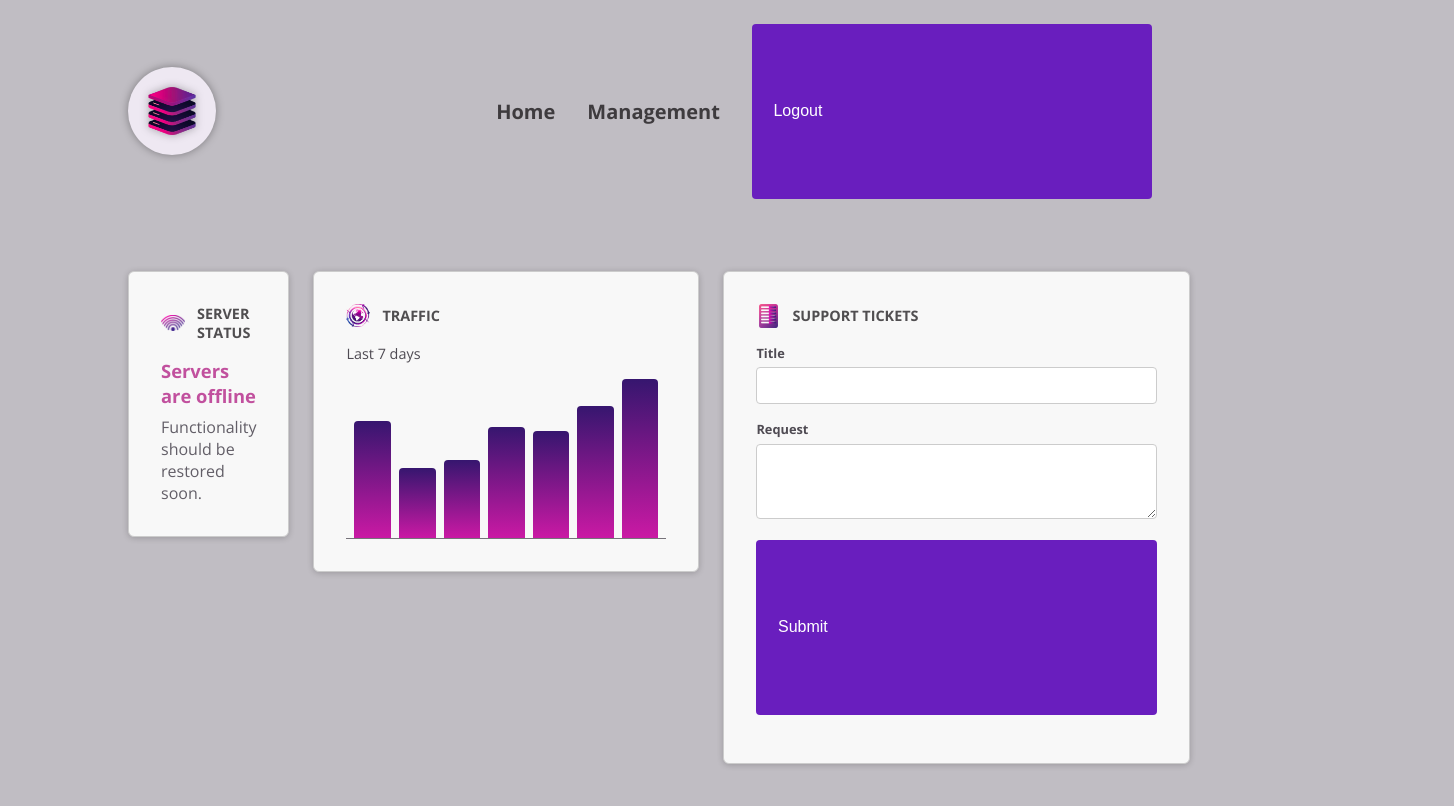
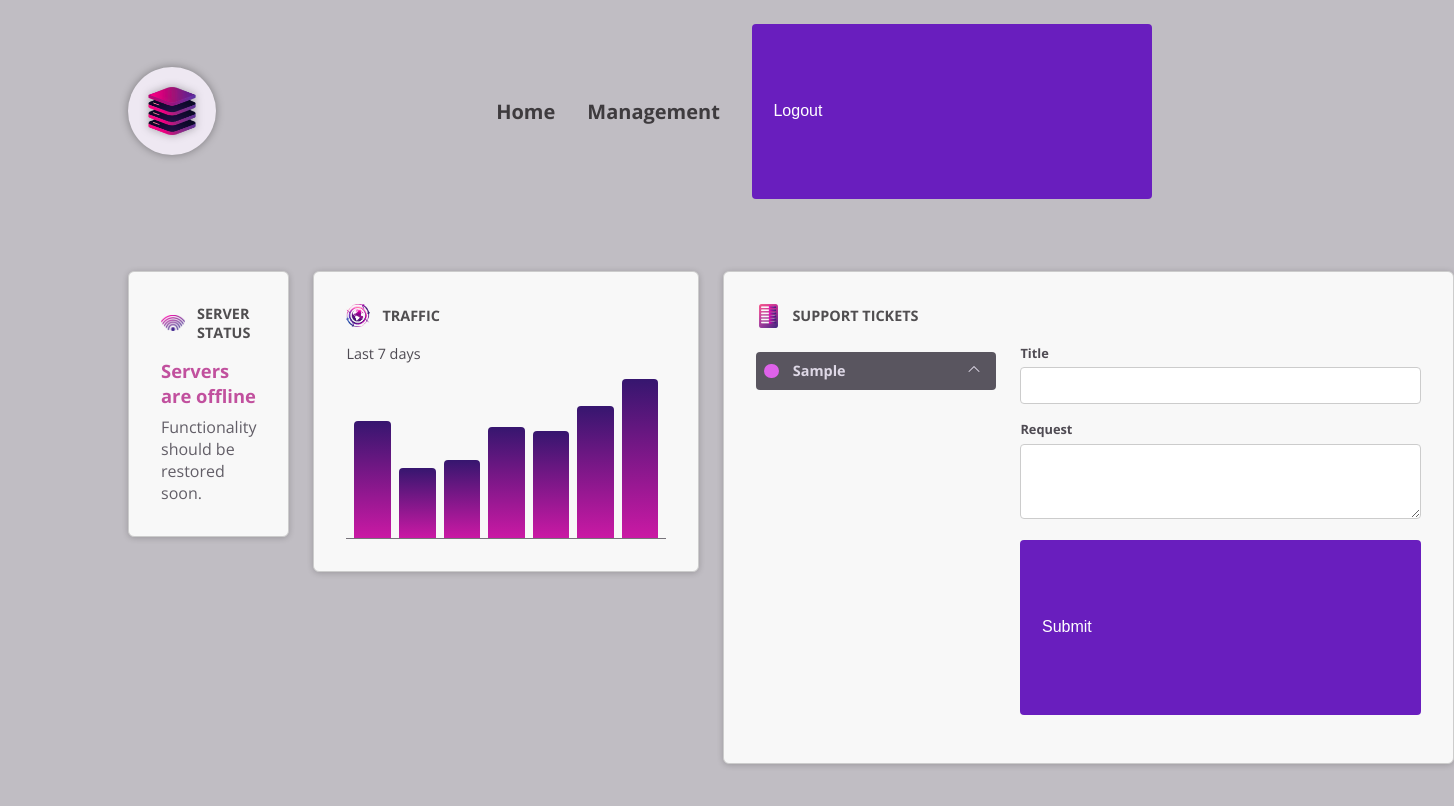
Before and after one commit to hugocruzlfc/angular-guide-course, an Angular app in the folder advance-project/: page / in a window 1280 px wide. Both pictures are taken after typing "Sample", "Sample" into the empty fields and a click on the button "Submit". Shown: the top 806 px of the page, 1454 px wide, since content can reach past the window. Built offline with nearby package versions, Linux system fonts and the light colour scheme; what @lucide/angular would draw is missing.

Commit message:
feat: add ticket behavior componentn

```diff
--- a/advance-project/src/app/features/dashboard/tickets/new-ticket/new-ticket.component.ts
+++ b/advance-project/src/app/features/dashboard/tickets/new-ticket/new-ticket.component.ts
@@ -5,11 +5,13 @@
   Component,
   ElementRef,
   OnInit,
+  output,
   viewChild,
   ViewChild,
 } from '@angular/core';
 import { FormsModule } from '@angular/forms';
 import { LucideSendHorizontal } from '@lucide/angular';
+import { TicketInput } from '../ticket-input.moel';
 
 @Component({
   selector: 'app-new-ticket',
@@ -25,6 +27,7 @@
 })
 export class NewTicketComponent implements AfterViewInit, OnInit {
   // @ViewChild('form') form?: ElementRef<HTMLFormElement>;  old version
+  add = output<TicketInput>();
 
   private form = viewChild.required<ElementRef<HTMLFormElement>>('form');
 
@@ -41,8 +44,13 @@
 
   // form: HTMLFormElement could be pass via template reference
   onSubmit(titleInput: string, requestInput: string) {
-    console.log(titleInput);
-    console.log(requestInput);
+    // console.log(titleInput);
+    // console.log(requestInput);
+
+    this.add.emit({
+      title: titleInput,
+      text: requestInput,
+    });
 
     // this.form?.nativeElement.reset();
 
--- /dev/null
+++ b/advance-project/src/app/features/dashboard/tickets/ticket-input.moel.ts
@@ -0,0 +1,4 @@
+export interface TicketInput {
+  title: string;
+  text: string;
+}
--- a/advance-project/src/app/features/dashboard/tickets/ticket/ticket.component.css
+++ b/advance-project/src/app/features/dashboard/tickets/ticket/ticket.component.css
@@ -0,0 +1,73 @@
+article {
+  border-radius: 4px;
+  background-color: #59555f;
+  color: #ded8e6;
+}
+
+h3 {
+  padding: 0.5rem;
+  margin: 0;
+  font-size: 0.9rem;
+  display: flex;
+  gap: 0.5rem;
+  align-items: center;
+}
+
+h3 div {
+  width: 0.9rem;
+  height: 0.9rem;
+  border-radius: 50%;
+}
+
+.ticket-open {
+  background-color: #de62e9;
+}
+
+.ticket-closed {
+  background-color: #51c788;
+}
+
+.text {
+  text-align: left;
+}
+
+button {
+  flex: 1;
+  width: 100%;
+  font: inherit;
+  background: transparent;
+  border: none;
+  color: #ded8e6;
+  display: flex;
+  justify-content: space-between;
+  align-items: center;
+}
+
+button span:first-child {
+  margin-bottom: 0.1rem;
+}
+
+button span:last-child {
+  width: 1rem;
+}
+
+p {
+  margin: 0;
+  padding: 1rem;
+  font-size: 0.9rem;
+}
+
+p:has(button) {
+  padding-top: 0;
+}
+
+p button {
+  padding: 0;
+  width: auto;
+  display: inline;
+  font-size: 0.75rem;
+}
+
+p button:hover {
+  color: #ec9fea;
+}
--- a/advance-project/src/app/features/dashboard/tickets/ticket/ticket.component.html
+++ b/advance-project/src/app/features/dashboard/tickets/ticket/ticket.component.html
@@ -1 +1,52 @@
-<p>ticket works!</p>
+<article>
+  <h3>
+    <div
+      [class]="{
+        'ticket-open': true,
+        'ticket-closed': false,
+      }"
+    ></div>
+    <button (click)="onToggleDetails()">
+      <span class="text">{{ ticket().title }}</span>
+      <span>
+        @if (detailVisible()) {
+          <svg
+            xmlns="http://www.w3.org/2000/svg"
+            fill="none"
+            viewBox="0 0 24 24"
+            stroke-width="1.5"
+            stroke="currentColor"
+            class="w-6 h-6"
+          >
+            <path
+              stroke-linecap="round"
+              stroke-linejoin="round"
+              d="m19.5 8.25-7.5 7.5-7.5-7.5"
+            />
+          </svg>
+        } @else {
+          <svg
+            xmlns="http://www.w3.org/2000/svg"
+            viewBox="0 0 24 24"
+            fill="currentColor"
+            class="w-6 h-6"
+          >
+            <path
+              fill-rule="evenodd"
+              d="M11.47 7.72a.75.75 0 0 1 1.06 0l7.5 7.5a.75.75 0 1 1-1.06 1.06L12 9.31l-6.97 6.97a.75.75 0 0 1-1.06-1.06l7.5-7.5Z"
+              clip-rule="evenodd"
+            />
+          </svg>
+        }
+      </span>
+    </button>
+  </h3>
+
+  @if (detailVisible()) {
+    <p>{{ ticket().request }}</p>
+
+    @if (ticket().status === "open") {
+      <p><button>Mark as completed</button></p>
+    }
+  }
+</article>
--- a/advance-project/src/app/features/dashboard/tickets/ticket/ticket.component.ts
+++ b/advance-project/src/app/features/dashboard/tickets/ticket/ticket.component.ts
@@ -1,12 +1,19 @@
-import { Component } from '@angular/core';
+import { Component, input, signal } from '@angular/core';
+import { Ticket } from './ticket.model';
 
 @Component({
   selector: 'app-ticket',
   standalone: true,
   imports: [],
   templateUrl: './ticket.component.html',
-  styleUrl: './ticket.component.css'
+  styleUrl: './ticket.component.css',
 })
 export class TicketComponent {
+  ticket = input.required<Ticket>();
+  detailVisible = signal<boolean>(false);
 
+  onToggleDetails() {
+    //this.detailVisible.set(!this.detailVisible());
+    this.detailVisible.update((wasVisible) => !wasVisible);
+  }
 }
--- /dev/null
+++ b/advance-project/src/app/features/dashboard/tickets/ticket/ticket.model.ts
@@ -0,0 +1,6 @@
+export interface Ticket {
+  id: string;
+  title: string;
+  request: string;
+  status: 'open' | 'closed';
+}
--- a/advance-project/src/app/features/dashboard/tickets/tickets.component.html
+++ b/advance-project/src/app/features/dashboard/tickets/tickets.component.html
@@ -1 +1,14 @@
-<app-new-ticket />
+<div>
+  <ul>
+    @for (ticket of tickets; track ticket.id) {
+      <li>
+        <!-- <app-ticket /> - {{$first}} first es una de la variables disponibles en la sintaxis @for, devuelve true o false para el primer elemento del array, de la misma manera existe $last, $odd, $even, $count-->
+        <app-ticket [ticket]="ticket" />
+      </li>
+    } @empty {
+      <p>No tickets available.</p>
+    }
+  </ul>
+</div>
+
+<app-new-ticket (add)="onAdd($event)" />
--- a/advance-project/src/app/features/dashboard/tickets/tickets.component.ts
+++ b/advance-project/src/app/features/dashboard/tickets/tickets.component.ts
@@ -1,10 +1,26 @@
 import { Component } from '@angular/core';
 import { NewTicketComponent } from './new-ticket/new-ticket.component';
+import { Ticket } from './ticket/ticket.model';
+import { TicketInput } from './ticket-input.moel';
+import { TicketComponent } from './ticket/ticket.component';
 @Component({
   selector: 'app-tickets',
   standalone: true,
-  imports: [NewTicketComponent],
+  imports: [NewTicketComponent, TicketComponent],
   templateUrl: './tickets.component.html',
   styleUrl: './tickets.component.css',
 })
-export class TicketsComponent {}
+export class TicketsComponent {
+  tickets: Ticket[] = [];
+
+  onAdd(ticketInput: TicketInput) {
+    const ticket: Ticket = {
+      title: ticketInput.title,
+      request: ticketInput.text,
+      id: Math.random().toString(),
+      status: 'open',
+    };
+
+    this.tickets.push(ticket);
+  }
+}
```
